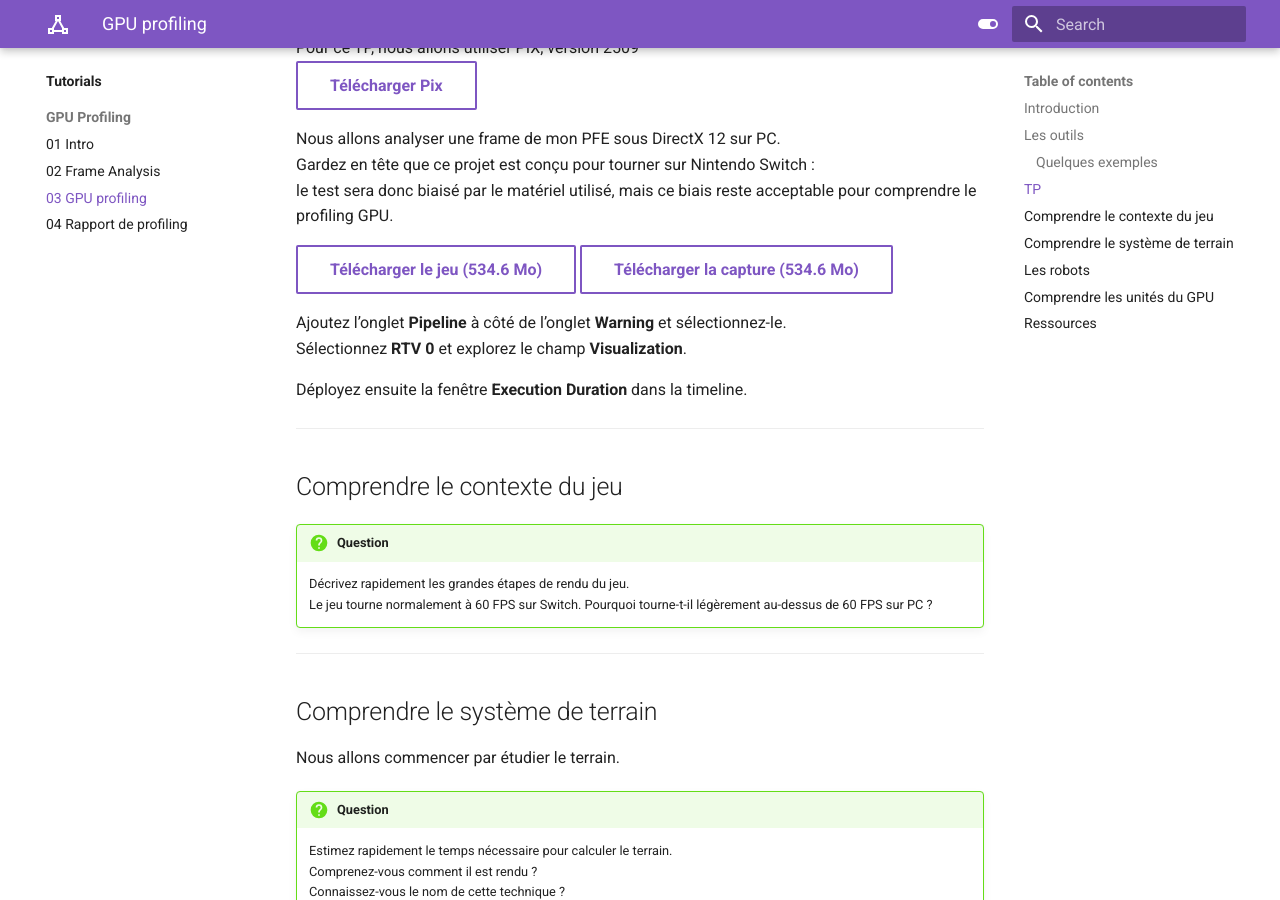
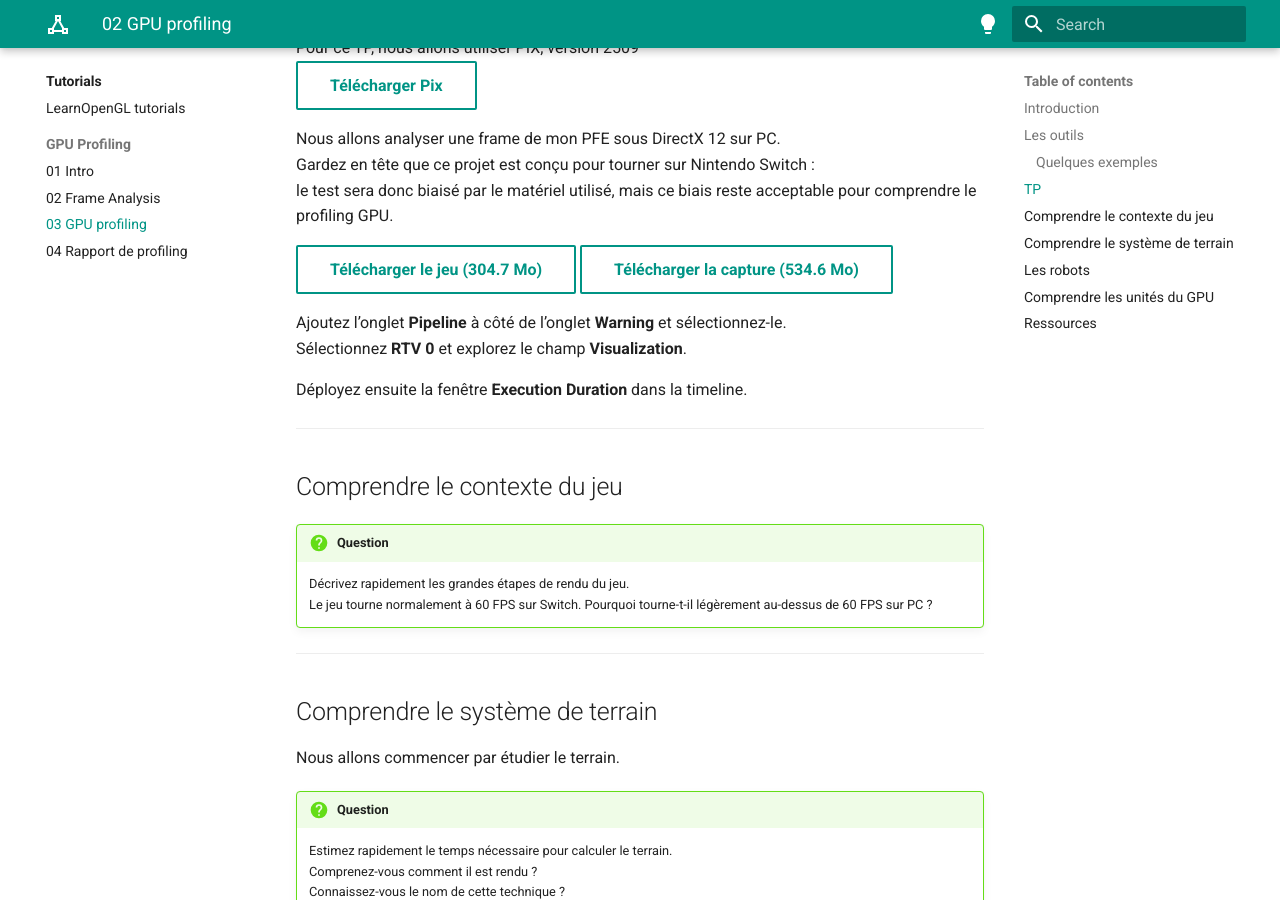
Before and after one commit to Renardjojo/Renardjojo.github.io, an MkDocs documentation site: the page built from docs/tutorials/GPUProfiling/02_GPUProfiling.md, in a window 1280 px wide and 900 px high, scrolled down 3232 px. Built offline with MkDocs 1.6.1 and Material for MkDocs 9.7.7, drawn with Linux system fonts in a browser that asks for light colours.

Commit message:
Add about section and open gl tutos

```diff
--- a/docs/tutorials/GPUProfiling/02_GPUProfiling.md
+++ b/docs/tutorials/GPUProfiling/02_GPUProfiling.md
@@ -1,5 +1,5 @@
 ---
-title: GPU profiling
+title: 02 GPU profiling
 description: Avec Pix
 ---
 
@@ -54,7 +54,7 @@
 Gardez en tête que ce projet est conçu pour tourner sur Nintendo Switch :
 le test sera donc biaisé par le matériel utilisé, mais ce biais reste acceptable pour comprendre le profiling GPU.
 
-[Télécharger le jeu (534.6 Mo)](https://drive.google.com/file/d/1nlTqvkJBxcYCyiYp2iYDF4GNUXCBlpjB/view?usp=sharing){ .md-button }
+[Télécharger le jeu (304.7 Mo)](https://drive.google.com/file/d/1nlTqvkJBxcYCyiYp2iYDF4GNUXCBlpjB/view?usp=sharing){ .md-button }
 [Télécharger la capture (534.6 Mo)](https://drive.google.com/file/d/1kkzDywK8pQlAlPzvpSUCCO4GUL9wQ4hG/view?usp=drive_link){ .md-button }
 
 Ajoutez l’onglet **Pipeline** à côté de l’onglet **Warning** et sélectionnez-le.
--- a/mkdocs.yml
+++ b/mkdocs.yml
@@ -6,16 +6,16 @@
   palette:
       # Palette toggle for light mode
     - scheme: default
-      primary: deep purple
+      primary: teal
       accent: indigo
       toggle:
-        icon: material/toggle-switch
+        icon: material/lightbulb
         name: Switch to dark mode
       # Palette toggle for dark mode
     - scheme: slate
       primary: black
       toggle:
-        icon: material/toggle-switch-off-outline
+        icon: material/lightbulb-outline
         name: Switch to light mode
 
   features:
@@ -65,15 +65,12 @@
   - pymdownx.tasklist:
       custom_checkbox: true
 
-extra_javascript:
-  - javascripts/mathjax.js
-  - https://polyfill.io/v3/polyfill.min.js?features=es6
-  - https://cdn.jsdelivr.net/npm/mathjax@3/es5/tex-mml-chtml.js
-
 nav:
   - Accueil: index.md
+  - About: about/index.md
   - Tutorials:
       - tutorials/index.md
+      - LearnOpenGL tutorials: tutorials/LearnOpenGL/index.md
       - GPU Profiling:
         - 01 Intro: tutorials/GPUProfiling/00_Introduction.md
         - 02 Frame Analysis: tutorials/GPUProfiling/01_FrameAnalysis.md
```
Also changed, not shown: docs/about/index.md (added, +8 -0 lines), docs/javascript/mathjax.js (deleted, +0 -16 lines), docs/tutorials/GPUProfiling/00_Introduction.md (+1 -1 lines), docs/tutorials/LearnOpenGL/index.md (added, +17 -0 lines), docs/tutorials/index.md (+1 -0 lines).
